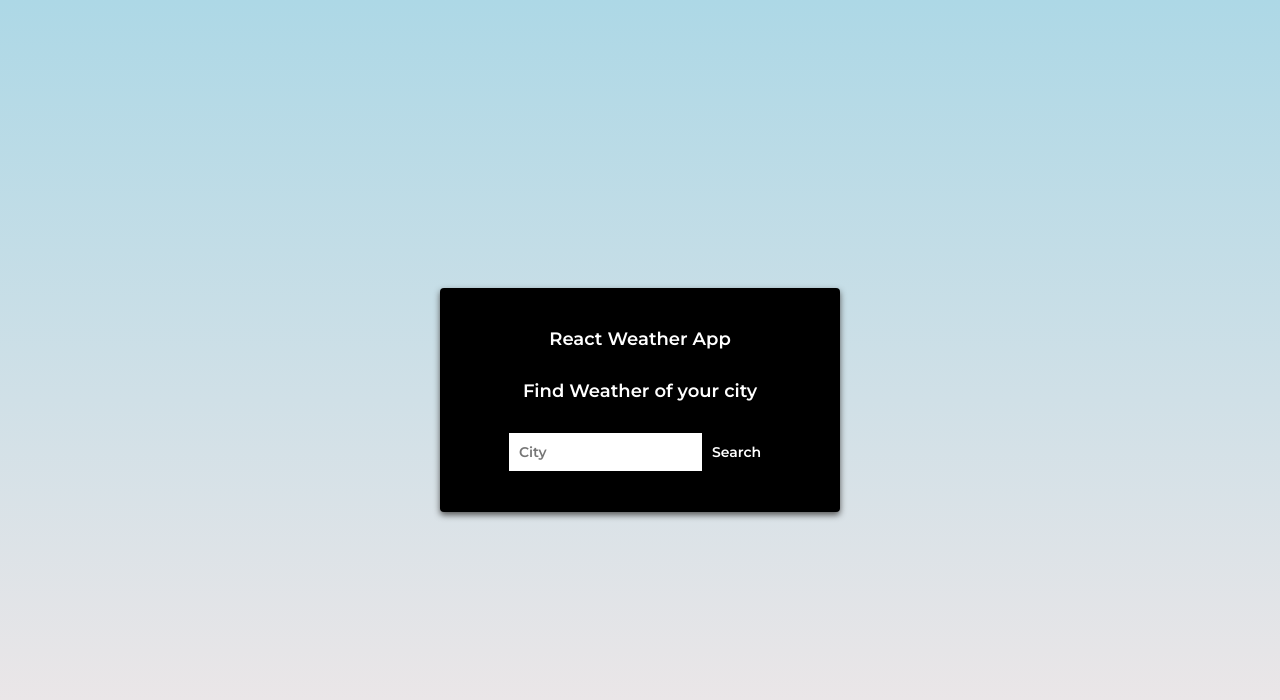
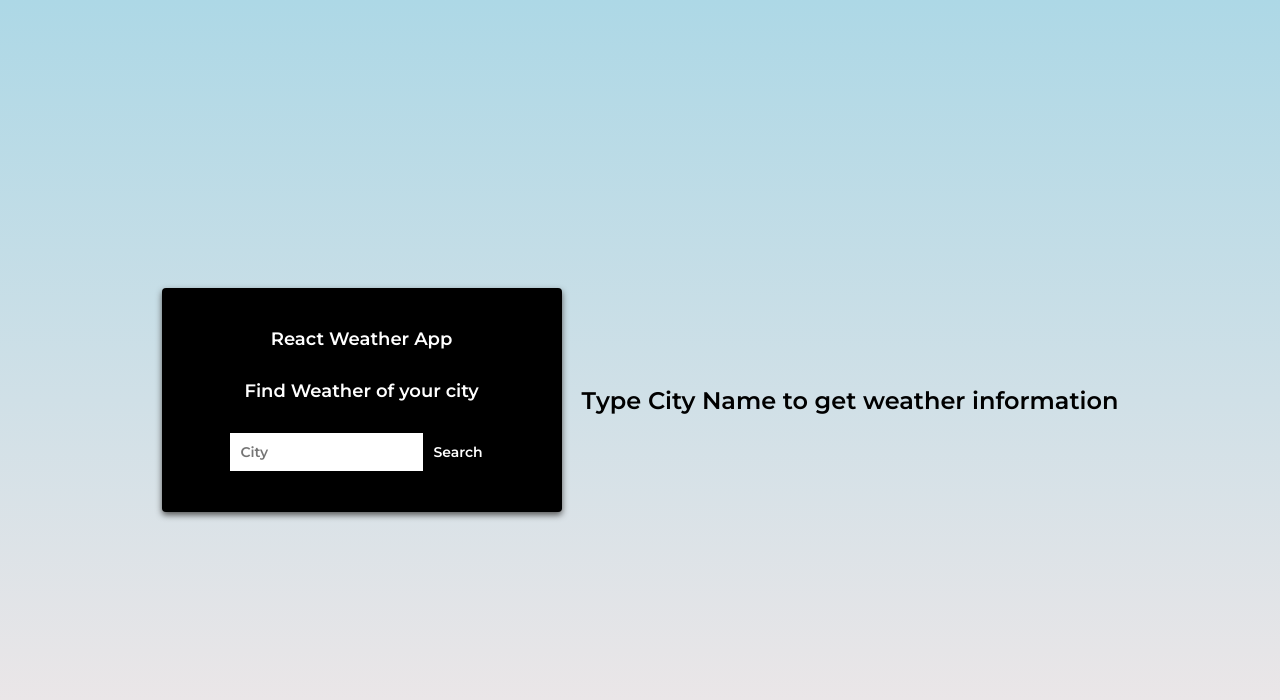
Before and after one commit to rupesh2120/today-weather, a React (Create React App) app: page / in a window 1280 px wide. Shown: the top 700 px of the page. Built offline with nearby package versions, Linux system fonts and the light colour scheme.

Commit message:
some modification in the app

```diff
--- a/package.json
+++ b/package.json
@@ -7,7 +7,6 @@
 		"react": "^17.0.2",
 		"react-dom": "^17.0.2",
 		"react-scripts": "4.0.3",
-		"styled-components": "^5.3.1",
 		"web-vitals": "^1.1.2"
 	},
 	"scripts": {
--- /dev/null
+++ b/src/App.css
@@ -0,0 +1,6 @@
+.container {
+	display: flex;
+	flex-direction: row;
+	justify-content: space-between;
+	align-items: center;
+}
--- a/src/App.js
+++ b/src/App.js
@@ -1,29 +1,9 @@
 import React, { useState } from "react";
-import styled from "styled-components";
+import "./App.css";
 import Axios from "axios";
 import CityComponent from "./components/cityComponent/CityComponent";
 import WeatherComponent from "./components/weatherInfoComponent/WeatherInfoComponent";
-
-const Container = styled.div`
-	display: flex;
-	flex-direction: column;
-	align-items: center;
-	width: 380px;
-	padding: 20px 10px;
-	margin: auto;
-	border-radius: 4px;
-	box-shadow: 0 3px 6px 0 #555;
-	background: black;
-	color: white;
-	font-family: Montserrat;
-`;
-
-const AppLabel = styled.span`
-	color: white;
-	margin: 20px auto;
-	font-size: 18px;
-	font-weight: bold;
-`;
+import About from "./components/about/About";
 
 function App() {
 	const [city, updateCity] = useState();
@@ -36,14 +16,14 @@ function App() {
 		updateWeather(response.data);
 	};
 	return (
-		<Container>
-			<AppLabel>React Weather App</AppLabel>
+		<div className="container">
+			<CityComponent updateCity={updateCity} fetchWeather={fetchWeather} />
 			{city && weather ? (
 				<WeatherComponent weather={weather} city={city} />
 			) : (
-				<CityComponent updateCity={updateCity} fetchWeather={fetchWeather} />
+				<About />
 			)}
-		</Container>
+		</div>
 	);
 }
 
--- /dev/null
+++ b/src/components/about/About.css
@@ -0,0 +1,4 @@
+.main {
+	margin-left: 20px;
+	font-family: Montserrat;
+}
--- /dev/null
+++ b/src/components/about/About.js
@@ -0,0 +1,11 @@
+import "./About.css";
+
+function About() {
+	return (
+		<div className="main">
+			<h2>Type City Name to get weather information</h2>
+		</div>
+	);
+}
+
+export default About;
--- /dev/null
+++ b/src/components/cityComponent/CityComponent.css
@@ -0,0 +1,51 @@
+.CityComponent {
+	display: flex;
+	flex-direction: column;
+	background: black;
+	color: white;
+	width: 380px;
+	padding: 20px 10px;
+	margin: auto;
+	border-radius: 4px;
+	box-shadow: 0 3px 6px 0 #555;
+	font-family: Montserrat;
+}
+.formclass {
+	display: flex;
+	flex-direction: row;
+	justify-content: space-evenly;
+	margin: 20px;
+	border: black solid 1px;
+	border-radius: 2px;
+}
+input {
+	padding: 10px;
+	font-size: 14px;
+	border: none;
+	outline: none;
+	font-family: Montserrat;
+	font-weight: bold;
+}
+button {
+	background-color: black;
+	font-size: 14px;
+	padding: 0 10px;
+	color: white;
+	border: none;
+	outline: none;
+	cursor: pointer;
+	font-family: Montserrat;
+	font-weight: bold;
+}
+.citylabel {
+	color: white;
+	margin: 10px auto;
+	font-size: 18px;
+	font-weight: bold;
+}
+.applabel {
+	color: white;
+	margin: 20px auto;
+	font-size: 18px;
+	font-weight: bold;
+}
--- a/src/components/cityComponent/CityComponent.js
+++ b/src/components/cityComponent/CityComponent.js
@@ -1,53 +1,22 @@
-import styled from "styled-components";
+import "./CityComponent.css";
 import React from "react";
-
-const SearchBox = styled.form`
-	display: flex;
-	flex-direction: row;
-	justify-content: space-evenly;
-	margin: 20px;
-	border: black solid 1px;
-	border-radius: 2px;
-	& input {
-		padding: 10px;
-		font-size: 14px;
-		border: none;
-		outline: none;
-		font-family: Montserrat;
-		font-weight: bold;
-	}
-	& button {
-		background-color: black;
-		font-size: 14px;
-		padding: 0 10px;
-		color: white;
-		border: none;
-		outline: none;
-		cursor: pointer;
-		font-family: Montserrat;
-		font-weight: bold;
-	}
-`;
-const ChooseCityLabel = styled.span`
-	color: white;
-	margin: 10px auto;
-	font-size: 18px;
-	font-weight: bold;
-`;
 
 const CityComponent = (props) => {
 	const { updateCity, fetchWeather } = props;
 	return (
-		<>
-			<ChooseCityLabel>Find Weather of your city</ChooseCityLabel>
-			<SearchBox onSubmit={fetchWeather}>
-				<input
-					onChange={(e) => updateCity(e.target.value)}
-					placeholder="City"
-				/>
-				<button type={"submit"}>Search</button>
-			</SearchBox>
-		</>
+		<div className="CityComponent">
+			<p className="applabel">React Weather App</p>
+			<p className="citylabel">Find Weather of your city</p>
+			<div className="formclass">
+				<form onSubmit={fetchWeather}>
+					<input
+						onChange={(e) => updateCity(e.target.value)}
+						placeholder="City"
+					/>
+					<button type={"submit"}>Search</button>
+				</form>
+			</div>
+		</div>
 	);
 };
 export default CityComponent;
--- /dev/null
+++ b/src/components/weatherInfoComponent/WeatherInfoComponent.css
@@ -0,0 +1,57 @@
+.WeatherContainer {
+	display: flex;
+	width: 100%;
+	margin: 30px auto;
+	flex-direction: column;
+	justify-content: space-between;
+	align-items: center;
+}
+.Condition {
+	margin: 20px auto;
+	text-transform: capitalize;
+	font-size: 14px;
+}
+.Condition span {
+	font-size: 28px;
+}
+.InfoContainer {
+	display: flex;
+	margin: 5px 10px;
+	flex-direction: row;
+	justify-content: space-evenly;
+	align-items: center;
+}
+.InfoLabel {
+	display: flex;
+	flex-direction: column;
+	font-size: 14px;
+	margin: 15px;
+}
+
+.InfoLabel-span {
+	font-size: 12px;
+	text-transform: capitalize;
+}
+
+.Location {
+	margin: 15px auto;
+	text-transform: capitalize;
+	font-size: 28px;
+	font-weight: bold;
+}
+.WeatherInfoLabel {
+	margin: 20px 25px 10px;
+	text-transform: capitalize;
+	text-align: center;
+	width: 90%;
+	font-weight: bold;
+	font-size: 14px;
+}
+.WeatherInfoContainer {
+	display: flex;
+	width: 90%;
+	flex-direction: row;
+	justify-content: space-evenly;
+	align-items: center;
+	flex-wrap: wrap;
+}
--- a/src/components/weatherInfoComponent/WeatherInfoComponent.js
+++ b/src/components/weatherInfoComponent/WeatherInfoComponent.js
@@ -1,75 +1,16 @@
 import React from "react";
-import styled from "styled-components";
-
-const Location = styled.span`
-	margin: 15px auto;
-	text-transform: capitalize;
-	font-size: 28px;
-	font-weight: bold;
-`;
-const Condition = styled.span`
-	margin: 20px auto;
-	text-transform: capitalize;
-	font-size: 14px;
-	& span {
-		font-size: 28px;
-	}
-`;
-const WeatherInfoLabel = styled.span`
-	margin: 20px 25px 10px;
-	text-transform: capitalize;
-	text-align: start;
-	width: 90%;
-	font-weight: bold;
-	font-size: 14px;
-`;
-
-const WeatherContainer = styled.div`
-	display: flex;
-	width: 100%;
-	margin: 30px auto;
-	flex-direction: row;
-	justify-content: space-between;
-	align-items: center;
-`;
-
-const WeatherInfoContainer = styled.div`
-	display: flex;
-	width: 90%;
-	flex-direction: row;
-	justify-content: space-evenly;
-	align-items: center;
-	flex-wrap: wrap;
-`;
-const InfoContainer = styled.div`
-	display: flex;
-	margin: 5px 10px;
-	flex-direction: row;
-	justify-content: space-evenly;
-	align-items: center;
-`;
-
-const InfoLabel = styled.span`
-	display: flex;
-	flex-direction: column;
-	font-size: 14px;
-	margin: 15px;
-	& span {
-		font-size: 12px;
-		text-transform: capitalize;
-	}
-`;
+import "./WeatherInfoComponent.css";
 
 const WeatherInfoComponent = (props) => {
 	const { name, value } = props;
 	return (
-		<InfoContainer>
+		<div className="InfoContainer">
 			{/* <InfoIcon src={WeatherInfoIcons[name]} /> */}
-			<InfoLabel>
+			<div className="InfoLabel">
 				{value}
 				<span>{name}</span>
-			</InfoLabel>
-		</InfoContainer>
+			</div>
+		</div>
 	);
 };
 const WeatherComponent = (props) => {
@@ -81,18 +22,18 @@ const WeatherComponent = (props) => {
 		).getMinutes()}`;
 	};
 	return (
-		<>
-			<WeatherContainer>
-				<Condition>
+		<div className="WeatherContainer">
+			<div>
+				<div className="Condition">
 					<span>{`${Math.floor(weather?.main?.temp - 273)}°C`}</span>
 					{`  |  ${weather?.weather[0].description}`}
-				</Condition>
+				</div>
 				{/* <WeatherIcon src={WeatherIcons[weather?.weather[0].icon]} /> */}
-			</WeatherContainer>
-			<Location>{`${weather?.name}, ${weather?.sys?.country}`}</Location>
+			</div>
+			<div className="Location">{`${weather?.name}, ${weather?.sys?.country}`}</div>
 
-			<WeatherInfoLabel>Weather Info</WeatherInfoLabel>
-			<WeatherInfoContainer>
+			<p className="WeatherInfoLabel">Weather Info</p>
+			<div className="WeatherInfoContainer">
 				<WeatherInfoComponent
 					name={isDay ? "sunset" : "sunrise"}
 					value={`${getTime(weather?.sys[isDay ? "sunset" : "sunrise"])}`}
@@ -106,8 +47,8 @@ const WeatherComponent = (props) => {
 					name={"pressure"}
 					value={weather?.main?.pressure}
 				/>
-			</WeatherInfoContainer>
-		</>
+			</div>
+		</div>
 	);
 };
 
```
Also changed, not shown: 1 other file (tests, documents, lock files or other folders).
